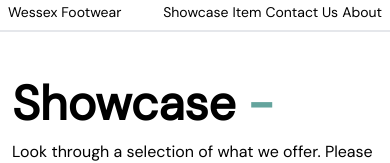
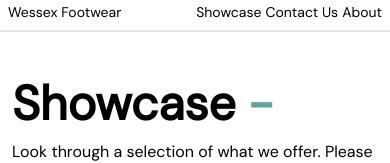
Before and after one commit to ChaoticLuke/Web-Project, a Next.js app: page /showcase in a window 390 px wide. Shown: the top 163 px of the page. Built offline with nearby package versions, Linux system fonts and the light colour scheme.

Commit message:
setting up for mobile optimisation

```diff
--- a/src/app/layout.tsx
+++ b/src/app/layout.tsx
@@ -29,7 +29,6 @@ export default function RootLayout({
           </div>
           <div className="mt-0.5 sm:mt-2 text-sm flex sm:items-center px-1 sm:px-10 gap-1 sm:gap-10 font-normal sm:text-2xl">
             <Link href="/showcase">Showcase</Link>
-            <Link href="/item">Item</Link>
             <Link href="/contactus">Contact Us</Link>
             <Link href="/about">About</Link>
           </div>
--- a/src/app/showcase/page.tsx
+++ b/src/app/showcase/page.tsx
@@ -66,7 +66,7 @@ export default function Showcase() {
             <div className="max-w-2xl mx-auto py-10 lg:max-w-7xl">
                 <div className="grid grid-cols-2 lg:grid-cols-3 gap-y-10 gap-x-8">
                   {staticProducts.map((Products) => (
-                    <a key={Products.id} href={Products.href} className="group shadow border-8 border-peach rounded-xl">
+                    <a key={Products.id} className="group shadow border-8 border-peach rounded-xl">
                         <div className="bg-gray-200 ">
                             <div className="aspect-w-1 aspect-h-1 overflow-hidden">
                                 <Image className="w-full aspect-w-1 "
```
